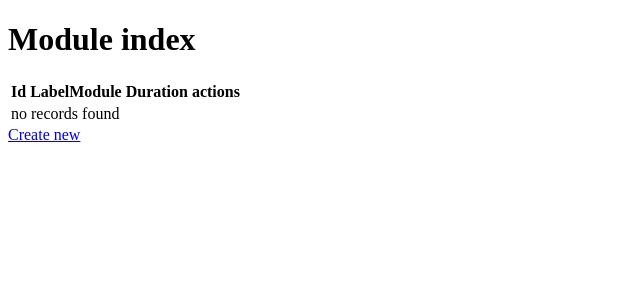
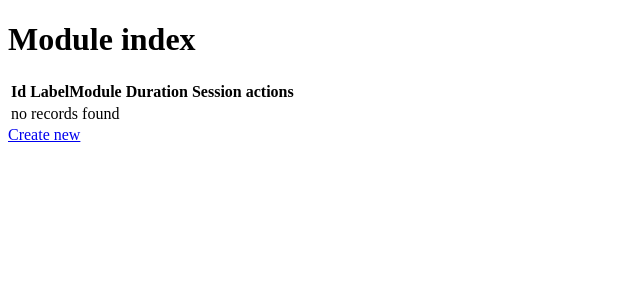
Before and after one commit to Kazae67/Session, a Symfony app: template templates/module/index.html.twig in a window 1280 px wide. Shown: the top 300 px of the page, without its empty margins (0-640 px from the left). Run offline with Twig, Linux system fonts and the light colour scheme; the template is opened without the code that fills it, so the values that code supplies are empty; some libraries are stand-ins or nearby versions.

Commit message:
ajout du th session pour afficher la formation sélectionné dans la création du module

```diff
--- a/templates/module/index.html.twig
+++ b/templates/module/index.html.twig
@@ -11,6 +11,7 @@
         <th>Id</th>
         <th>LabelModule</th>
         <th>Duration</th>
+        <th>Session</th>
         <th>actions</th>
     </tr>
 </thead>
@@ -21,13 +22,18 @@
         <td>{{ module.labelModule }}</td>
         <td>{{ module.duration }}</td>
         <td>
+            {% for session in module.getSessions %}
+                {{ session.label }}
+            {% endfor %}
+        </td>
+        <td>
             <a href="{{ path('app_module_show', {'id': module.id}) }}">show</a>
             <a href="{{ path('app_module_edit', {'id': module.id}) }}">edit</a>
         </td>
     </tr>
 {% else %}
     <tr>
-                <td colspan="4">no records found</td>
+        <td colspan="5">no records found</td>
     </tr>
 {% endfor %}
         </tbody>
```
Lines whose indentation alone changed are shown as unchanged.
